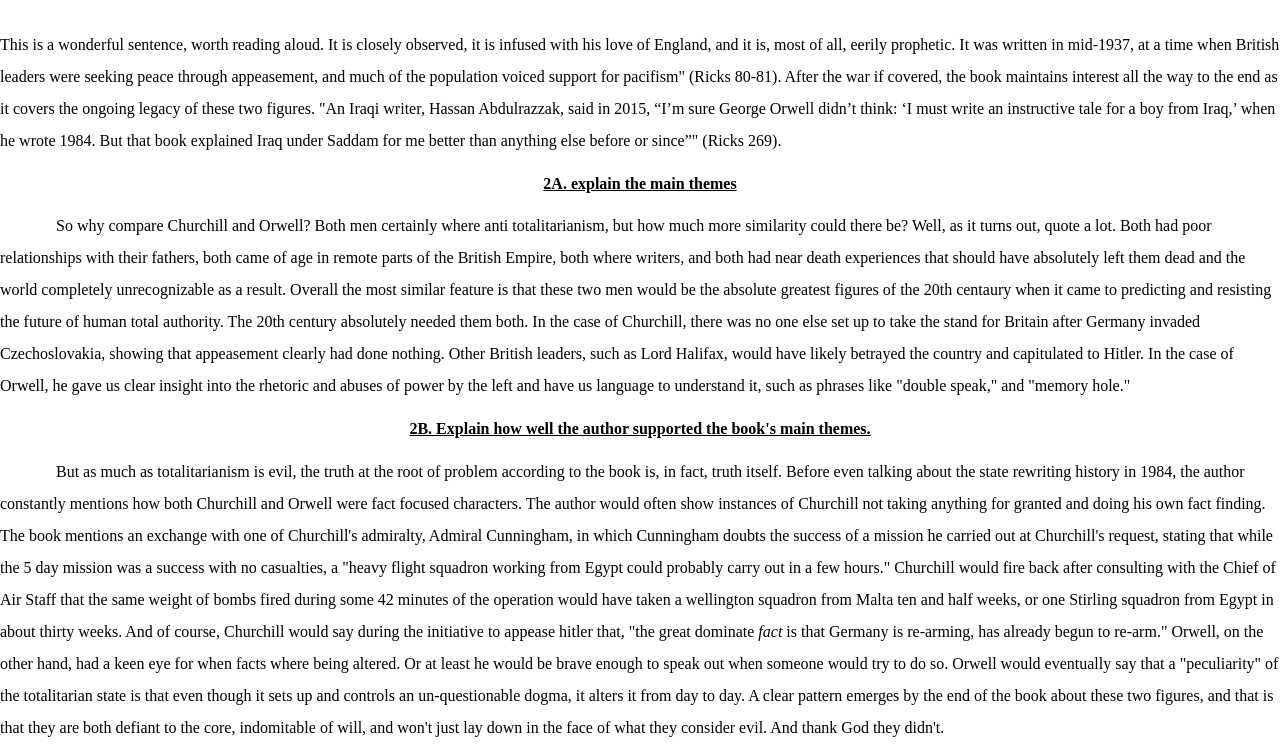
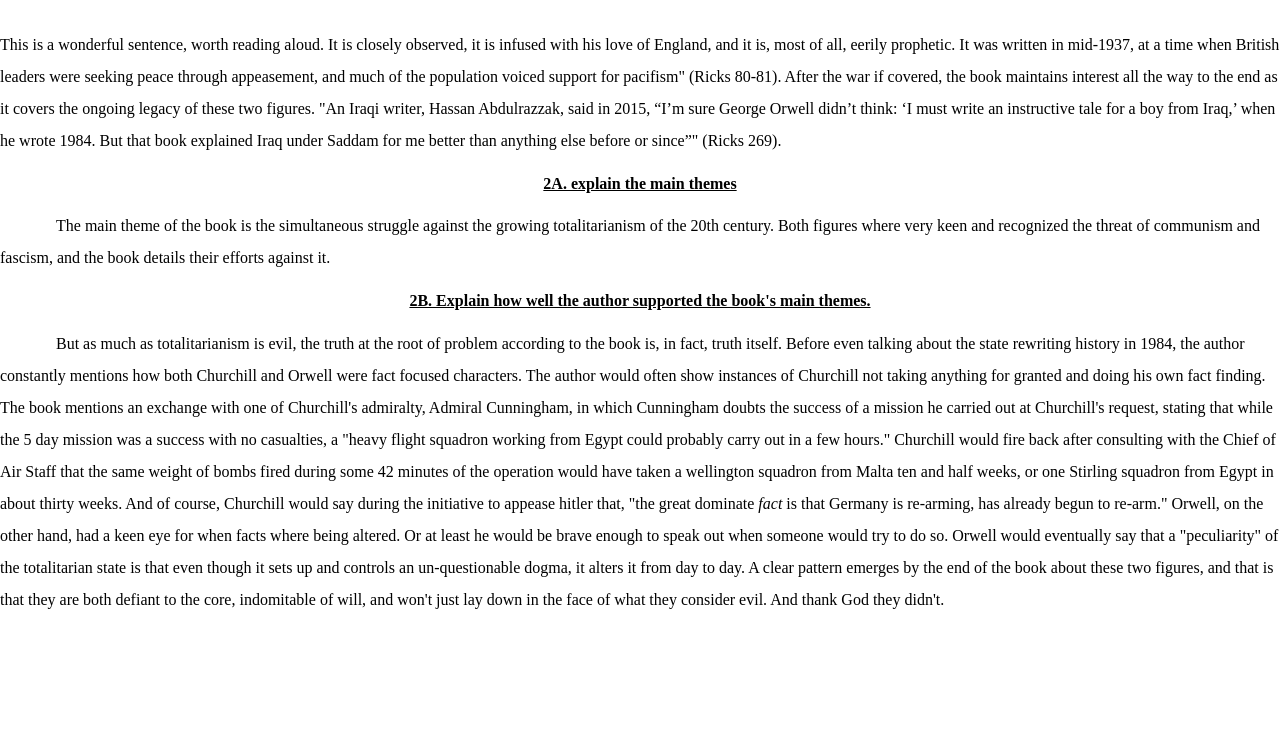
Before and after one commit to Kevin-Schnaubelt-Jr/AC-DC-Class-Math, a plain HTML site: page docs/churchil_and_orwell_review.html in a window 1280 px wide. Shown: the part 1502-2246 px from the top of the page. After the commit the page ends 2118 px from the top, so only its background shows below. Drawn offline with Linux system fonts and the light colour scheme.

Commit message:
moving to tower

```diff
--- a/docs/churchil_and_orwell_review.html
+++ b/docs/churchil_and_orwell_review.html
@@ -83,6 +83,10 @@
     </div> -->
     <h1 class="head">2A. explain the main themes</h1>
     <div>
+    &emsp;&emsp;&emsp;&ensp;The main theme of the book is the simultaneous struggle against the growing totalitarianism of the 20th century. Both figures where very keen and
+    recognized the threat of communism and fascism, and the book details their efforts against it.
+    </div>
+    <!-- <div>
         &emsp;&emsp;&emsp;&ensp;So why compare Churchill and Orwell? Both men certainly where anti totalitarianism, but how much more similarity could there be? Well, as it turns out, quote a lot. Both had poor
         relationships with their fathers, both came of age in remote parts of the British Empire, both where writers, and both had near death experiences that should have absolutely left them dead and the world
         completely unrecognizable as a result. Overall the most similar feature is that these two men would be the absolute greatest figures
@@ -90,7 +94,7 @@
         was no one else set up to take the stand for Britain after Germany invaded Czechoslovakia, showing that appeasement clearly had done nothing. Other British leaders, such as Lord Halifax, would
         have likely betrayed the country and capitulated to Hitler. In the case of Orwell, he gave us clear insight into the rhetoric and abuses of power by the left and have us language to understand it, such as
         phrases like "double speak," and "memory hole."
-    </div>
+    </div> -->
     <h1 class="head">2B. Explain how well the author supported the book's main themes.</h1>
     <div>
         &emsp;&emsp;&emsp;&ensp;But as much as totalitarianism is evil, the truth at the root of problem according to the book is, in fact, truth itself. Before even talking about the state rewriting history in 1984, the author
```
